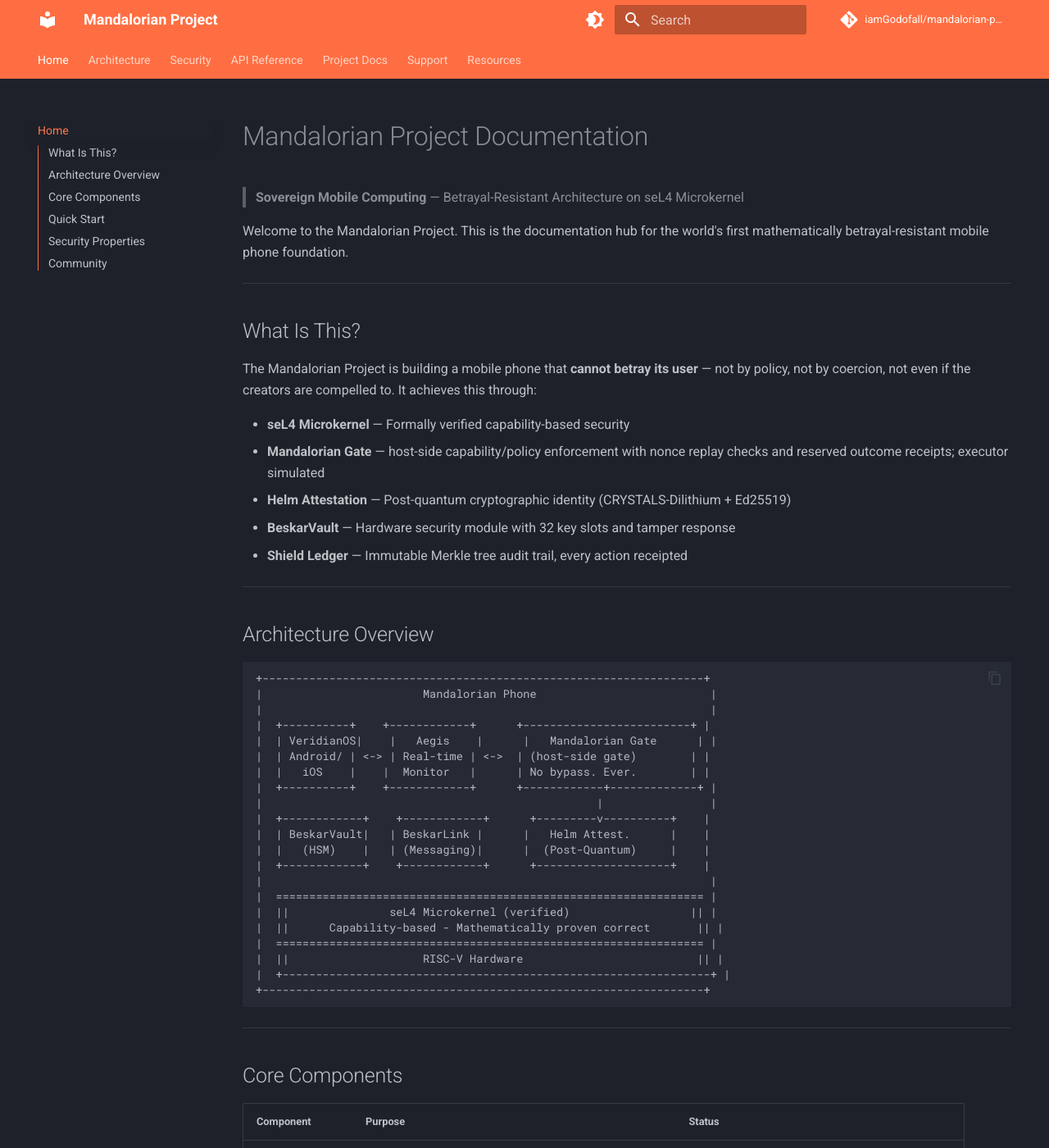
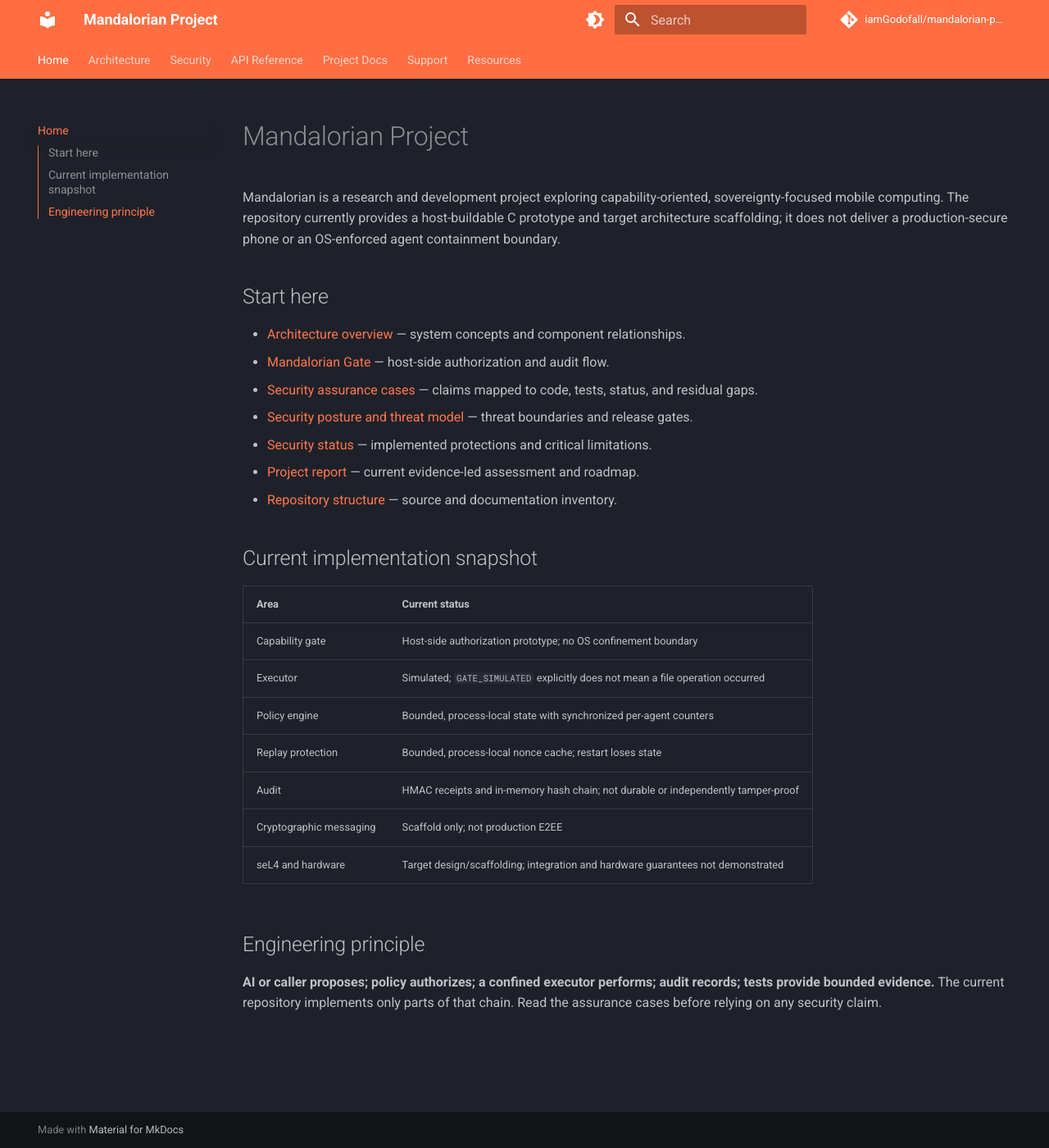
Before and after one commit to iamGodofall/mandalorian-project, an MkDocs documentation site: the page built from docs/index.md, in a window 1280 px wide and 1400 px high. Shown: the whole window at 82% size. Built offline with MkDocs 1.6.1 and Material for MkDocs 9.7.7, drawn with Linux system fonts in a browser that asks for light colours; comment, search, counter and statistics services are not loaded; some of the changed text lies outside the part shown.

Commit message:
Rewrite documentation home around actual prototype status

````diff
--- a/docs/index.md
+++ b/docs/index.md
@@ -1,105 +1,29 @@
-# Mandalorian Project Documentation
+# Mandalorian Project
 
-> **Sovereign Mobile Computing** — Betrayal-Resistant Architecture on seL4 Microkernel
+Mandalorian is a research and development project exploring capability-oriented, sovereignty-focused mobile computing. The repository currently provides a host-buildable C prototype and target architecture scaffolding; it does not deliver a production-secure phone or an OS-enforced agent containment boundary.
 
-Welcome to the Mandalorian Project. This is the documentation hub for the world's first mathematically betrayal-resistant mobile phone foundation.
+## Start here
 
----
+- [Architecture overview](architecture/overview.md) — system concepts and component relationships.
+- [Mandalorian Gate](architecture/gate.md) — host-side authorization and audit flow.
+- [Security assurance cases](security/ASSURANCE_CASES.md) — claims mapped to code, tests, status, and residual gaps.
+- [Security posture and threat model](security/SECURITY_POSTURE_2026-10.md) — threat boundaries and release gates.
+- [Security status](security/README.md) — implemented protections and critical limitations.
+- [Project report](../PROJECT_REPORT.md) — current evidence-led assessment and roadmap.
+- [Repository structure](full_project_structure.md) — source and documentation inventory.
 
-## What Is This?
+## Current implementation snapshot
 
-The Mandalorian Project is building a mobile phone that **cannot betray its user** — not by policy, not by coercion, not even if the creators are compelled to. It achieves this through:
+| Area | Current status |
+|---|---|
+| Capability gate | Host-side authorization prototype; no OS confinement boundary |
+| Executor | Simulated; `GATE_SIMULATED` explicitly does not mean a file operation occurred |
+| Policy engine | Bounded, process-local state with synchronized per-agent counters |
+| Replay protection | Bounded, process-local nonce cache; restart loses state |
+| Audit | HMAC receipts and in-memory hash chain; not durable or independently tamper-proof |
+| Cryptographic messaging | Scaffold only; not production E2EE |
+| seL4 and hardware | Target design/scaffolding; integration and hardware guarantees not demonstrated |
 
-- **seL4 Microkernel** — Formally verified capability-based security
-- **Mandalorian Gate** — host-side capability/policy enforcement with nonce replay checks and reserved outcome receipts; executor simulated
-- **Helm Attestation** — Post-quantum cryptographic identity (CRYSTALS-Dilithium + Ed25519)
-- **BeskarVault** — Hardware security module with 32 key slots and tamper response
-- **Shield Ledger** — Immutable Merkle tree audit trail, every action receipted
+## Engineering principle
 
----
-
-## Architecture Overview
-
-```
-+------------------------------------------------------------------+
-|                        Mandalorian Phone                          |
-|                                                                   |
-|  +----------+    +------------+      +-------------------------+ |
-|  | VeridianOS|    |   Aegis    |      |   Mandalorian Gate      | |
-|  | Android/ | <-> | Real-time | <->  | (host-side gate)        | |
-|  |   iOS    |    |  Monitor   |      | No bypass. Ever.        | |
-|  +----------+    +------------+      +------------+-------------+ |
-|                                                  |                |
-|  +------------+    +------------+      +---------v----------+    |
-|  | BeskarVault|   | BeskarLink |      |   Helm Attest.      |    |
-|  |   (HSM)    |   | (Messaging)|      |  (Post-Quantum)     |    |
-|  +------------+    +------------+      +--------------------+    |
-|                                                                   |
-|  ================================================================ |
-|  ||               seL4 Microkernel (verified)                  || |
-|  ||      Capability-based - Mathematically proven correct       || |
-|  ================================================================ |
-|  ||                    RISC-V Hardware                          || |
-|  +----------------------------------------------------------------+ |
-+------------------------------------------------------------------+
-```
-
----
-
-## Core Components
-
-| Component | Purpose | Status |
-|-----------|---------|--------|
-| [Mandalorian Gate](architecture/gate.md) | Capability/policy gate, nonce replay guard and reserved receipts | Host prototype; simulated executor |
-| [Helm Attestation](architecture/helm.md) | Attestation workflow scaffold | Prototype; cryptographic placeholders remain |
-| [BeskarVault](architecture/vault.md) | In-process key-lifecycle model | Not an HSM; hardware integration unverified |
-| [BeskarLink](architecture/link.md) | Messaging and key-exchange scaffold | Not production-safe; protocol and crypto review required |
-| [Shield Ledger](architecture/ledger.md) | Bounded in-memory hash-chain audit log | Prototype; no crash durability |
-| [Security Audit](security/SECURITY_AUDIT_CRITICAL_FINDINGS.md) | Findings and remediation tracking | Review document; not certification |
-| [VeridianOS](https://github.com/iamGodofall/mandalorian-project) | Android (Waydroid) / iOS (OpenSwiftUI) compatibility | Phase 1 |
-
----
-
-## Quick Start
-
-```bash
-# Clone the project
-git clone https://github.com/iamGodofall/mandalorian-project.git
-cd mandalorian-project
-
-# Build (Ubuntu / WSL2)
-cd beskarcore
-cmake -B build -G Ninja
-cmake --build build
-
-# Run tests
-cd tests/comprehensive
-./run_tests.sh
-```
-
-**Windows:** Use [WSL2](https://docs.microsoft.com/en-us/windows/wsl/) for building. Native Windows build support is documented in `beskarcore/Makefile`.
-
----
-
-## Security Properties
-
-| Property | Mechanism |
-|----------|-----------|
-| **Gate integration requirement** | Intended execution paths must be mediated by the gate; this repository does not prove OS-level no-bypass enforcement |
-| **Tamper-evident** | ROM-resident Continuous Guardian with 50ms integrity checks |
-| **Post-quantum identity** | CRYSTALS-Dilithium + Ed25519 compound signatures |
-| **Sovereign key storage** | BeskarVault HSM, keys never leave device |
-| **Immutable audit** | Shield Ledger Merkle tree, every action receipted |
-| **Formal verification** | seL4 proofs extend to Mandalorian gate |
-
----
-
-## Community
-
-- **GitHub Issues** — Bug reports, feature requests
-- **FOSDEM 2026** — [Talk outline](fosdem2026_talk_outline.md) submitted
-- **Contributing** — See [CONTRIBUTING.md](https://github.com/iamGodofall/mandalorian-project/blob/master/CONTRIBUTING.md)
-
----
-
-*No backdoors. Not ever. Not for anyone.*
+**AI or caller proposes; policy authorizes; a confined executor performs; audit records; tests provide bounded evidence.** The current repository implements only parts of that chain. Read the assurance cases before relying on any security claim.
````
